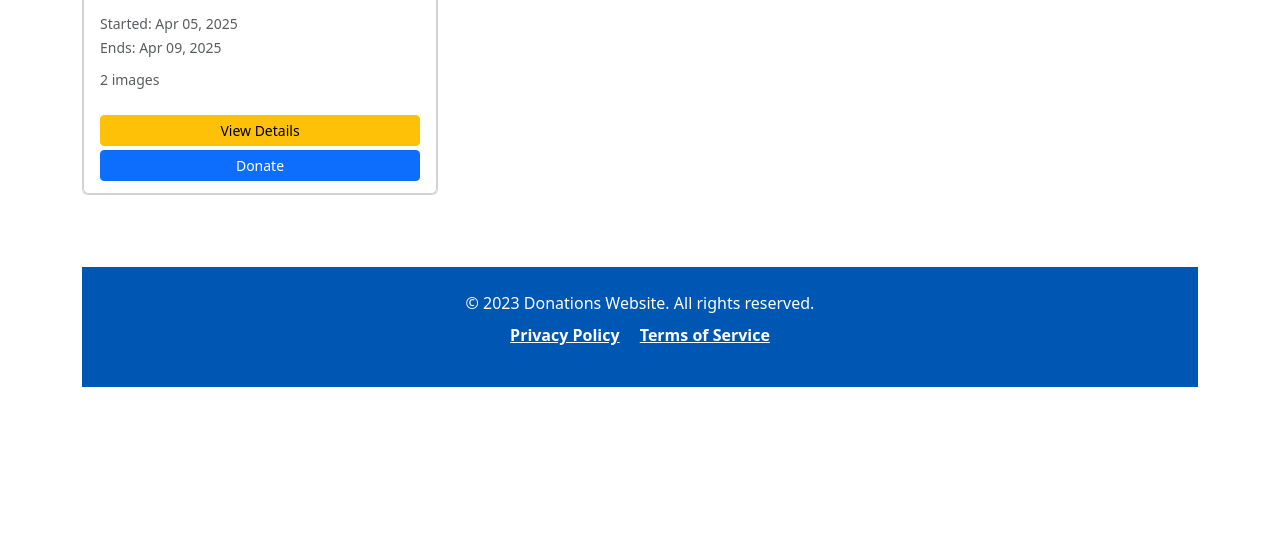
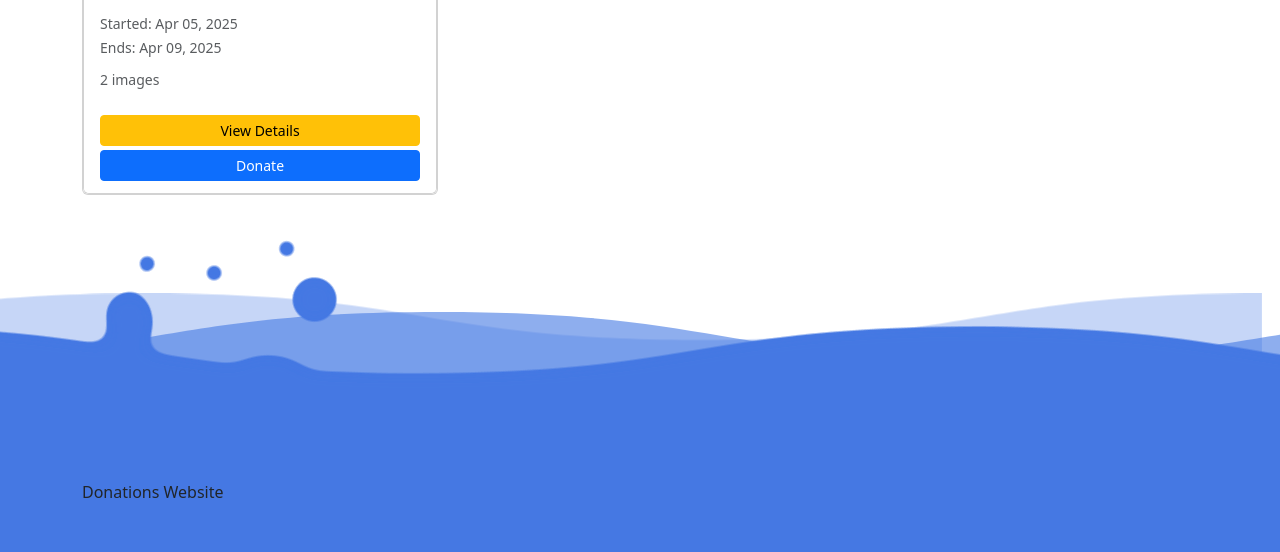
Before and after one commit to mokhtarjo21/Donations-project, a Django app: page / in a window 1280 px wide. Shown: the part 825-1377 px from the top of the page. Before the commit the page ends 1212 px from the top, so only its background shows below. Run offline with Django 5.2, Linux system fonts and the light colour scheme; data comes from the database, SQL or seed files in the repository; both versions use the stored data as it was after the commit.

Commit message:
edite footer

```diff
--- a/main/views.py
+++ b/main/views.py
@@ -14,7 +14,7 @@ from django.views.generic import TemplateView, DetailView
 from django.shortcuts import get_object_or_404
 from .forms import UserUpdateForm
 from decimal import Decimal
-
+from django.db.models import Count, Sum
 from django.contrib import messages
 @login_required
 def donate_view(request, pk):
--- /dev/null
+++ b/static/users/css/footer.css
@@ -0,0 +1,96 @@
+@import url("https://fonts.googleapis.com/css?family=Lato:400,400i,700");
+
+body {
+  font-family: Lato, sans-serif;
+  --col-deepblue: #4478e3;
+}
+a {
+  color:#fff;
+  text-decoration:none;
+}
+footer {
+  width:100vw;
+  position:fixed;
+  bottom:0px
+}
+footer div {
+  background-color: var(--col-deepblue);
+  margin: -5px 0px 0px 0px;
+  padding:0px;
+  color: #fff;
+  text-align:center;
+}
+svg {
+  width:100%;
+  overflow:visible;
+}
+
+.wave {
+  animation: wave 3s linear;
+  animation-iteration-count:infinite;
+  fill: #4478e3;
+}
+.drop {
+  fill: var(--col-deepblue);
+  xfill: #99000055;
+  animation: drop 3.2s linear infinite normal;
+  stroke: var(--col-deepblue);
+  stroke-width:0.5;
+  transform: translateY(25px) ;
+  transform-box: fill-box;
+  transform-origin: 50% 100%;
+}
+.drop1 {
+
+}
+.drop2 {
+  animation-delay: 3s;
+  animation-duration:3s;
+}
+.drop3 {
+  animation-delay: -2s;
+  animation-duration:3.4s;
+}
+.drop4 {
+  animation-delay: 1.7s;
+}
+.drop5 {
+  animation-delay: 2.7s;
+  animation-duration:3.1s;
+}
+.drop6 {
+  animation-delay: -2.1s;
+  animation-duration:3.2s;
+}
+.gooeff {
+    filter: url(#goo);
+}
+#wave2 {
+  animation-duration:5s;
+  animation-direction: reverse;
+  opacity: .6
+}
+#wave3 {
+  animation-duration: 7s;
+  opacity:.3;
+}
+@keyframes drop {
+  0% {
+    transform: translateY(25px);
+  }
+  30% {
+    transform: translateY(-10px) scale(.1);
+  }
+  30.001% {
+    transform: translateY(25px) scale(1);
+  }
+  70% {
+    transform: translateY(25px);
+  }
+  100% {
+    transform: translateY(-10px) scale(.1);
+  }
+}
+@keyframes wave {
+  to {transform: translateX(-100%);}
+}
--- a/templates/parent.html
+++ b/templates/parent.html
@@ -7,6 +7,7 @@
     <meta charset="UTF-8">
     <meta name="viewport" content="width=device-width, initial-scale=1.0">
     <title>Donations Website</title>
+    <link rel="stylesheet" href="{% static 'users/css/footer.css' %}">
     <link href="https://cdn.jsdelivr.net/npm/bootstrap@5.3.0-alpha1/dist/css/bootstrap.min.css" rel="stylesheet">
     {%block style %}
     {% endblock %}
@@ -29,7 +30,7 @@
 
     <!-- Header -->
     <header class="text-white py-4">
-        <div class="container"></div>
+
         <div class="d-flex justify-content-around align-items-center">
             <h1 class="h3 fw-bold">Donations Website</h1>
             <nav>
@@ -40,19 +41,11 @@
                     <li class="nav-item"><a href="#" class="nav-link text-white fw-semibold">Contact</a></li>
                 </ul>
             </nav>
-            {% csrf_token %}
+
             <div id="user_info" class="d-flex align-items-center gap-2">
-
-
-
-
-
-
-
             </div>
         </div>
-        </div>
-        </div>
+
     </header>
 
     {% if messages %}
@@ -66,7 +59,7 @@
     </div>
     {% endif %}
     {% block content %}{% endblock %}
-    <!-- Footer -->
+
     <div class="chat-icon" style="position: fixed; bottom: 20px; right: 20px; z-index: 1000;">
         <button id="chatButton" class="btn btn-primary rounded-circle" style="width: 60px; height: 60px;">
             <svg xmlns="http://www.w3.org/2000/svg" width="24" height="24" fill="currentColor" class="bi bi-chat-text"
@@ -104,16 +97,60 @@
             chatBox.style.display = chatBox.style.display === 'none' ? 'block' : 'none';
         });
     </script>
-    <footer class="text-white py-4 mt-5">
-        <div class="container text-center">
-            <p class="mb-2">&copy; 2023 Donations Website. All rights reserved.</p>
-            <p>
-                <a href="#" class="text-white me-3 fw-semibold">Privacy Policy</a>
-                <a href="#" class="text-white fw-semibold">Terms of Service</a>
-            </p>
-        </div>
-    </footer>
 
+
+   <svg viewBox="0 0 120 28">
+    <defs>
+       <filter id="goo">
+         <feGaussianBlur in="SourceGraphic" stdDeviation="1" result="blur" />
+         <feColorMatrix in="blur" mode="matrix" values="
+              1 0 0 0 0
+              0 1 0 0 0
+              0 0 1 0 0
+              0 0 0 13 -9" result="goo" />
+         <xfeBlend in="SourceGraphic" in2="goo" />
+       </filter>
+        <path id="wave" d="M 0,10 C 30,10 30,15 60,15 90,15 90,10 120,10 150,10 150,15 180,15 210,15 210,10 240,10 v 28 h -240 z" />
+     </defs>
+
+      <use id="wave3" class="wave" xlink:href="#wave" x="0" y="-2" ></use>
+      <use id="wave2" class="wave" xlink:href="#wave" x="0" y="0" ></use>
+
+
+     <g class="gooeff" filter="url(#goo)">
+     <circle class="drop drop1" cx="20" cy="2" r="8.8"  />
+     <circle class="drop drop2" cx="25" cy="2.5" r="7.5"  />
+     <circle class="drop drop3" cx="16" cy="2.8" r="9.2"  />
+     <circle class="drop drop4" cx="18" cy="2" r="8.8"  />
+     <circle class="drop drop5" cx="22" cy="2.5" r="7.5"  />
+     <circle class="drop drop6" cx="26" cy="2.8" r="9.2"  />
+     <circle class="drop drop1" cx="5" cy="4.4" r="8.8"  />
+     <circle class="drop drop2" cx="5" cy="4.1" r="7.5"  />
+     <circle class="drop drop3" cx="8" cy="3.8" r="9.2"  />
+     <circle class="drop drop4" cx="3" cy="4.4" r="8.8"  />
+     <circle class="drop drop5" cx="7" cy="4.1" r="7.5"  />
+     <circle class="drop drop6" cx="10" cy="4.3" r="9.2"  />
+
+     <circle class="drop drop1" cx="1.2" cy="5.4" r="8.8"  />
+     <circle class="drop drop2" cx="5.2" cy="5.1" r="7.5"  />
+     <circle class="drop drop3" cx="10.2" cy="5.3" r="9.2"  />
+       <circle class="drop drop4" cx="3.2" cy="5.4" r="8.8"  />
+     <circle class="drop drop5" cx="14.2" cy="5.1" r="7.5"  />
+
+     <circle class="drop drop6" cx="17.2" cy="4.8" r="9.2"  />
+     <use id="wave1" class="wave" xlink:href="#wave" x="0" y="1" />
+     <p>Donations Website </p>
+    </g>
+    <g mask="url(#xxx)">
+        <path   id="wave1"  class="wave" d="M 0,10 C 30,10 30,15 60,15 90,15 90,10 120,10 150,10 150,15 180,15 210,15 210,10 240,10 v 28 h -240 z" />
+    </g>
+
+
+
+   </svg>
+
+    {% block js %}
+    {% endblock %}
     <script src="https://cdn.jsdelivr.net/npm/bootstrap@5.3.0-alpha1/dist/js/bootstrap.bundle.min.js"></script>
 </body>
 
--- a/users/models.py
+++ b/users/models.py
@@ -6,8 +6,8 @@ class User(AbstractUser):
     lname = models.CharField(max_length=50)
     email = models.EmailField(unique=True)
     password = models.CharField(max_length=50)
-    facebook_acount = models.CharField(max_length=50, null=True)
-    Birthdate = models.DateTimeField(null=True)
+    facebook_acount = models.CharField(max_length=50, null=True,blank=True)
+    Birthdate = models.DateTimeField(null=True, blank=True)
     phone = models.CharField(max_length=50)
     active_email = models.BooleanField(default=False)
     picture = models.ImageField(upload_to='users/', default='default.jpg')
```
Also changed, not shown: static/users/css/active.css (added, +63 -0 lines), templates/users/active.html (+36 -3 lines), db.sqlite3.
